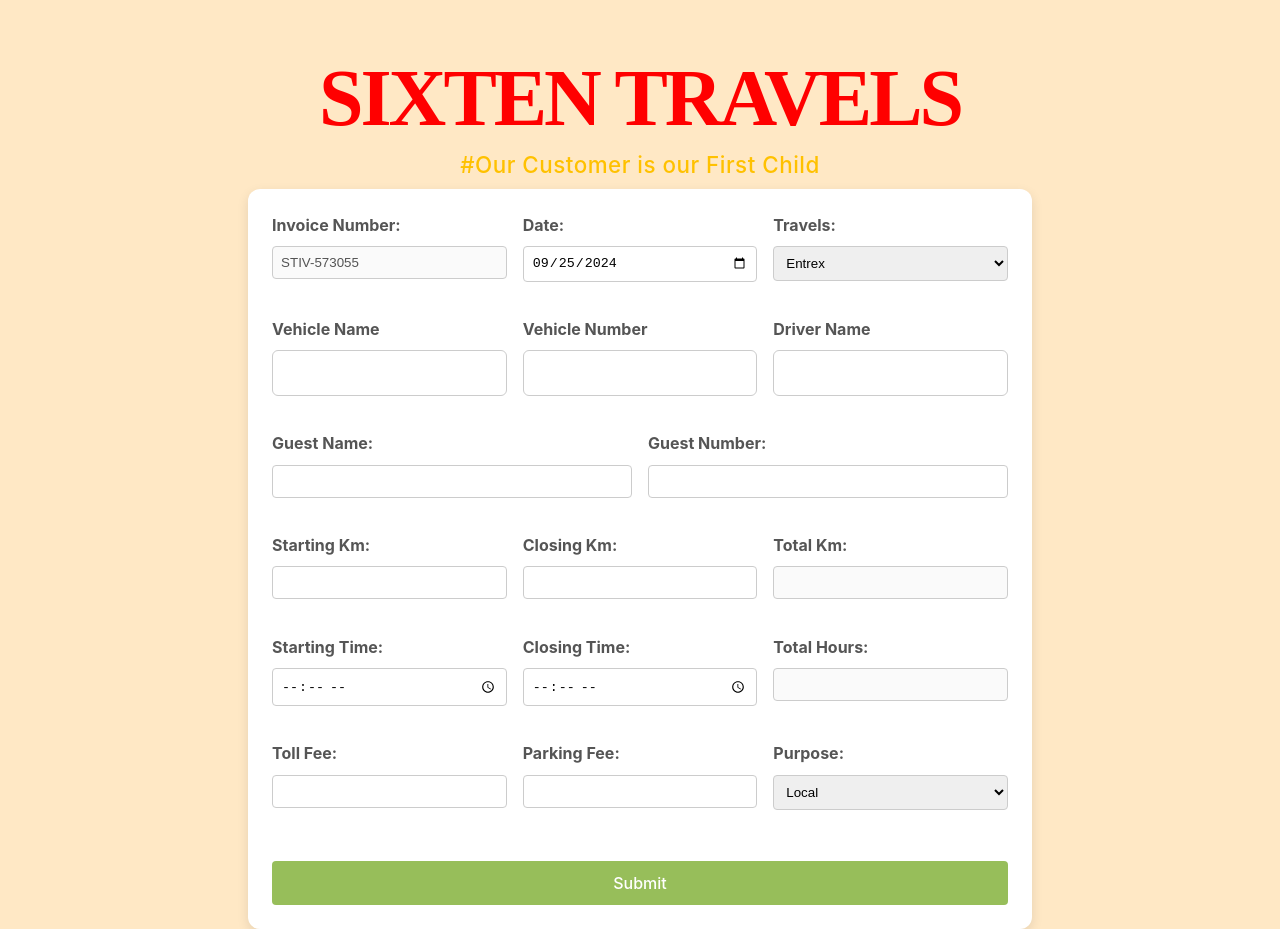
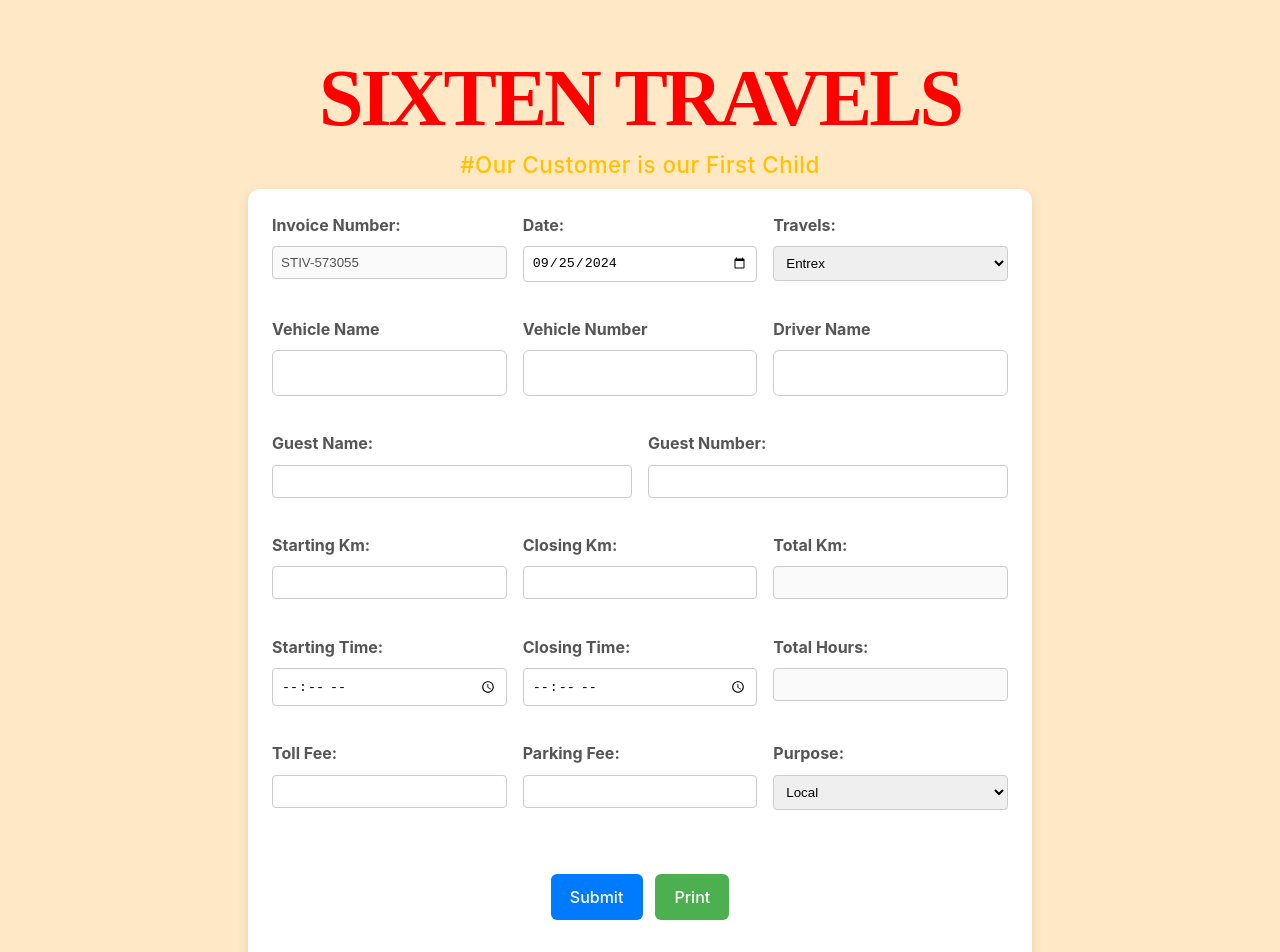
Before and after one commit to abhijithdasan/software, a React (Vite) app in the folder travels_software/: page / in a window 1280 px wide. Shown: the top 952 px of the page. Before the commit the page ends 929 px from the top, so only its background shows below. Built offline with nearby package versions, Linux system fonts and the light colour scheme.

Commit message:
btn modified

```diff
--- a/travels_software/src/components/TravelEntryForm.css
+++ b/travels_software/src/components/TravelEntryForm.css
@@ -82,10 +82,23 @@
   box-shadow: 0 0 0 3px rgba(0, 123, 255, 0.25);
 }
 
-.submit-button,
-.search-button {
+
+.btn {
+  display: flex;
+  justify-content: center;
+  align-items: center;
+  gap: 0.8rem;
+  margin-top: 1rem;
+  padding: 0.8rem 1.2rem;
+  font-size: 1rem;
+  cursor: pointer;
+  transition: background-color 0.3s;
+}
+.submit-btn,
+.print-btn {
   background-color: #007bff;
   color: #fff;
+  justify-content: center;
   border: none;
   border-radius: 6px;
   padding: 0.8rem 1.2rem;
@@ -95,15 +108,15 @@
   transition: background-color 0.3s;
 }
 
-.submit-button:hover {
+.submit-btn:hover {
   background-color: #0056b3;
 }
 
-.search-button {
+.print-btn {
   background-color: #4caf50;
 }
 
-.search-button:hover {
+.print-btn:hover {
   background-color: #388e3c;
 }
 
--- a/travels_software/src/components/TravelEntryForm.jsx
+++ b/travels_software/src/components/TravelEntryForm.jsx
@@ -329,22 +329,16 @@ const TravelEntryForm = ({ onSubmit }) => {
       </div>
 
       {/* Row 7: Purpose */}
-      <div className="form-row">
-
-      </div>
-      <button
-        type="submit"
-        style={{
-          padding: "0.75rem 1.5rem",
-          backgroundColor: "#97BE5A",
-          color: "white",
-          border: "none",
-          borderRadius: "4px",
-          cursor: "pointer",
-        }}
-      >
+      <div className="form-row btn">
+       <button className="submit-btn" type="submit">
         Submit
       </button>
+
+      <button className="print-btn" type="print">
+        Print
+      </button>
+      </div>
+
 
     </form>
   );
```
